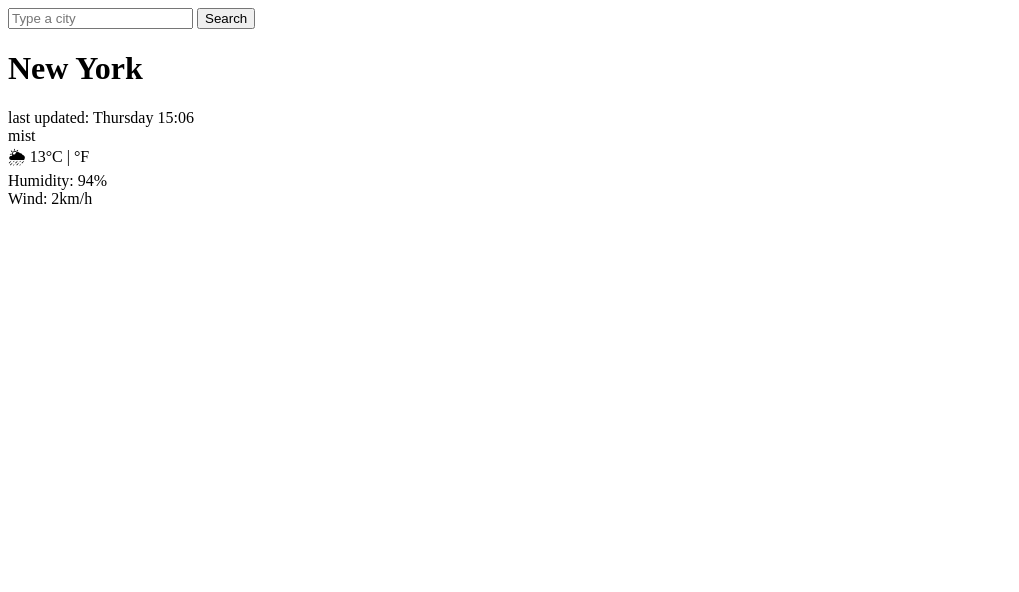
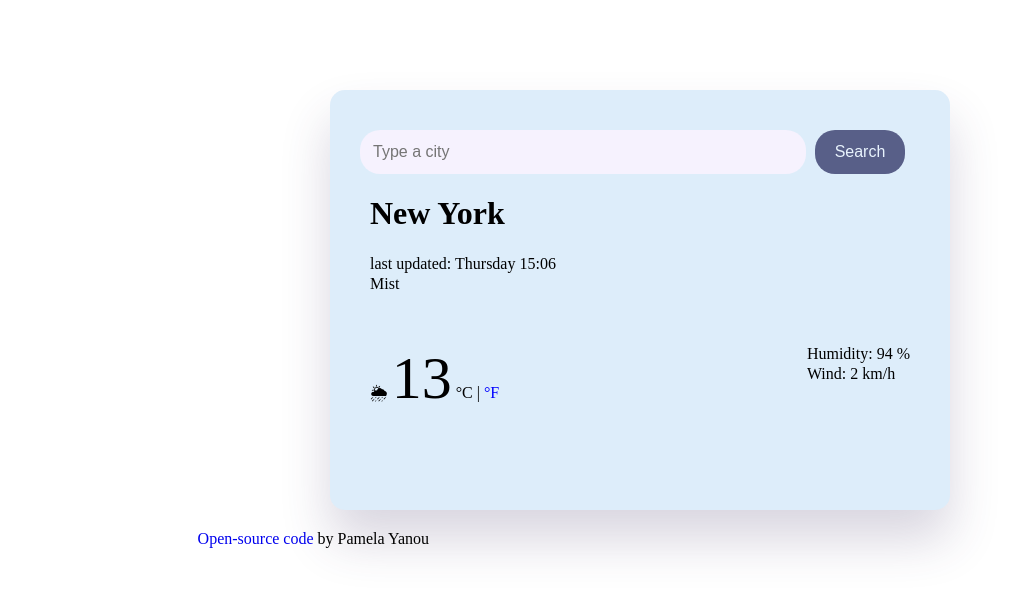
Before and after one commit to PamelaYanou/Meteo-application-forecast, a plain HTML site: page index.html in a window 1280 px wide. Shown: the whole page, without its empty margins (0-1019 px from the left). Drawn offline with Linux system fonts and the light colour scheme.

Commit message:
updated index.html and styles.css

```diff
--- a/index.html
+++ b/index.html
@@ -3,22 +3,48 @@
   <head>
     <meta charset="UTF-8" />
     <meta name="viewport" content="width=device-width, initial-scale=1.0" />
+    <link rel="stylesheet" href="src/styles.css" />
     <title>meteo-application-forcast</title>
   </head>
   <body>
+    <div class="container">
       <header>
         <form>
-        <input type="text" placeholder="Type a city" />
-        <input type="submit" value="Search" />
+          <input
+            type="text"
+            placeholder="Type a city"
+            class="meteo-input-text"
+          />
+          <input type="submit" value="Search" class="meteo-input-submit" />
         </form>
         <h1>New York</h1>
       </header>
       <main>
-      <div>last updated: Thursday 15:06</div>
-      <div>mist</div>
-      <div>🌦 13°C | °F</div>
-      <div>Humidity: 94%</div>
-      <div>Wind: 2km/h</div>
+        <div class="update">last updated: Thursday 15:06</div>
+        <div class="weather">Mist</div>
+        <div class="meteo-conditions">
+          <div class="temperature">
+            <span class="icon">🌦</span>
+            <span class="figure">13</span>
+            <span class="measures">
+              <span class="metric">°C |</span>
+              <span class="imperial">°F</span>
+            </span>
+          </div>
+          <div class="conditions">
+            <div>Humidity: 94 %</div>
+            <div>Wind: 2 km/h</div>
+          </div>
+        </div>
       </main>
+    </div>
+    <footer>
+      <a
+        href="https://github.com/PamelaYanou/Meteo-application-forecast"
+        class="copyright"
+        >Open-source code</a
+      >
+      by Pamela Yanou
+    </footer>
   </body>
 </html>
--- a/src/styles.css
+++ b/src/styles.css
@@ -0,0 +1,61 @@
+h1 {
+  margin-left: 30px;
+}
+footer {
+  margin-left: 15%;
+}
+.container {
+  background-color: #ddedfa;
+  margin: 90px auto;
+  max-width: 600px;
+  padding: 10px;
+  box-shadow: 0 30px 50px rgba(65, 50, 100, 0.2);
+  border-radius: 15px;
+  height: 400px;
+  margin-bottom: 20px;
+}
+.meteo-input-text {
+  border: none;
+  width: 70%;
+  border-radius: 20px;
+  padding: 13px;
+  font-size: 16px;
+  margin-left: 20px;
+  background-color: rgb(246, 242, 254);
+  margin-top: 30px;
+}
+.meteo-input-submit {
+  border: none;
+  width: 15%;
+  border-radius: 20px;
+  padding: 13px;
+  font-size: 16px;
+  background-color: #01013d;
+  opacity: 0.6;
+  color: aliceblue;
+  margin-left: 5px;
+}
+.update,
+.weather {
+  margin-left: 30px;
+  line-height: 20px;
+}
+.conditions {
+  line-height: 20px;
+}
+.copyright {
+  text-decoration: none;
+}
+.meteo-conditions {
+  display: flex;
+  justify-content: space-between;
+  margin-left: 30px;
+  margin-top: 50px;
+  margin-right: 30px;
+}
+.figure {
+  font-size: 60px;
+}
+.imperial {
+  color: blue;
+}
```
Lines whose indentation alone changed are shown as unchanged.
